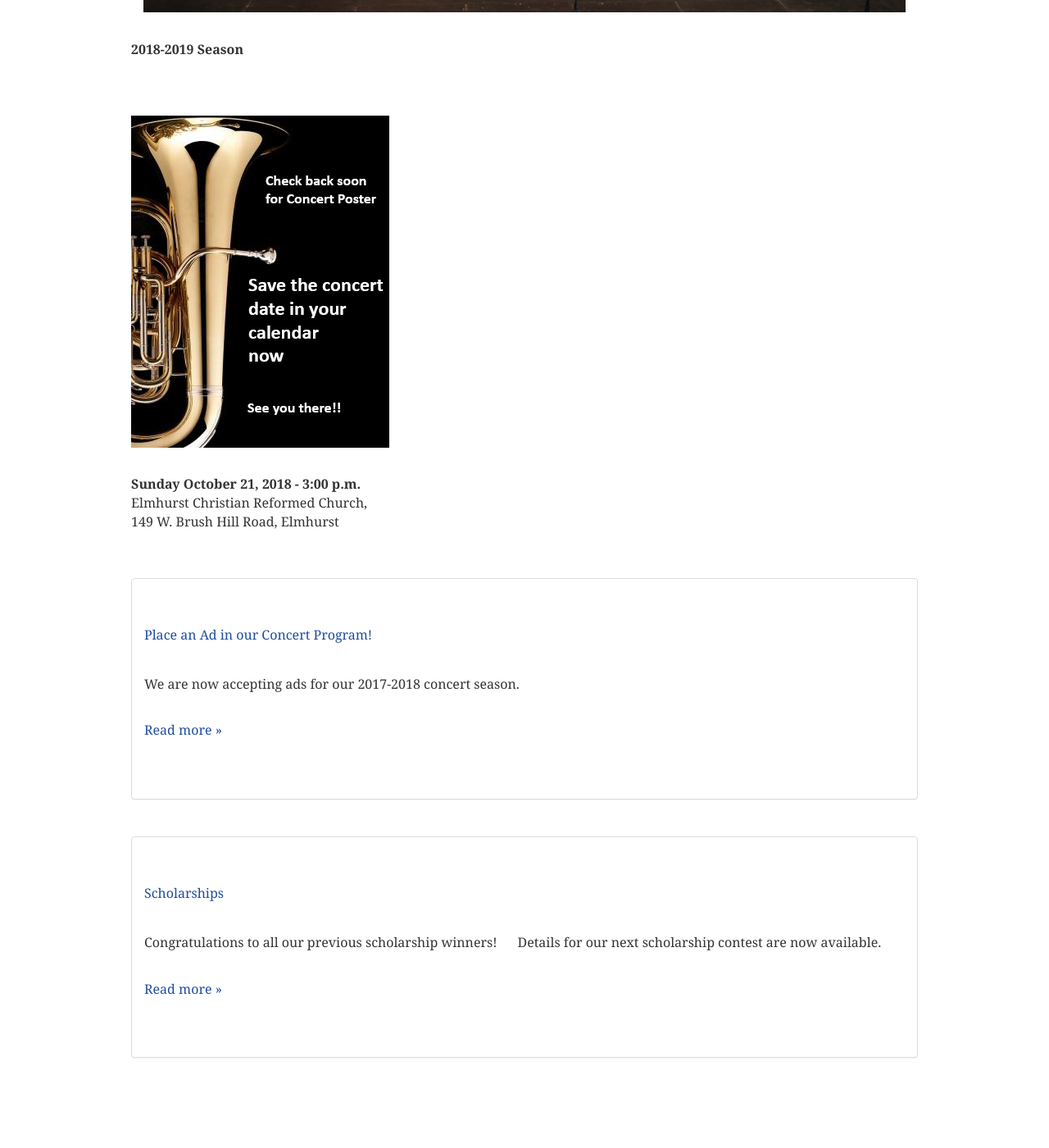
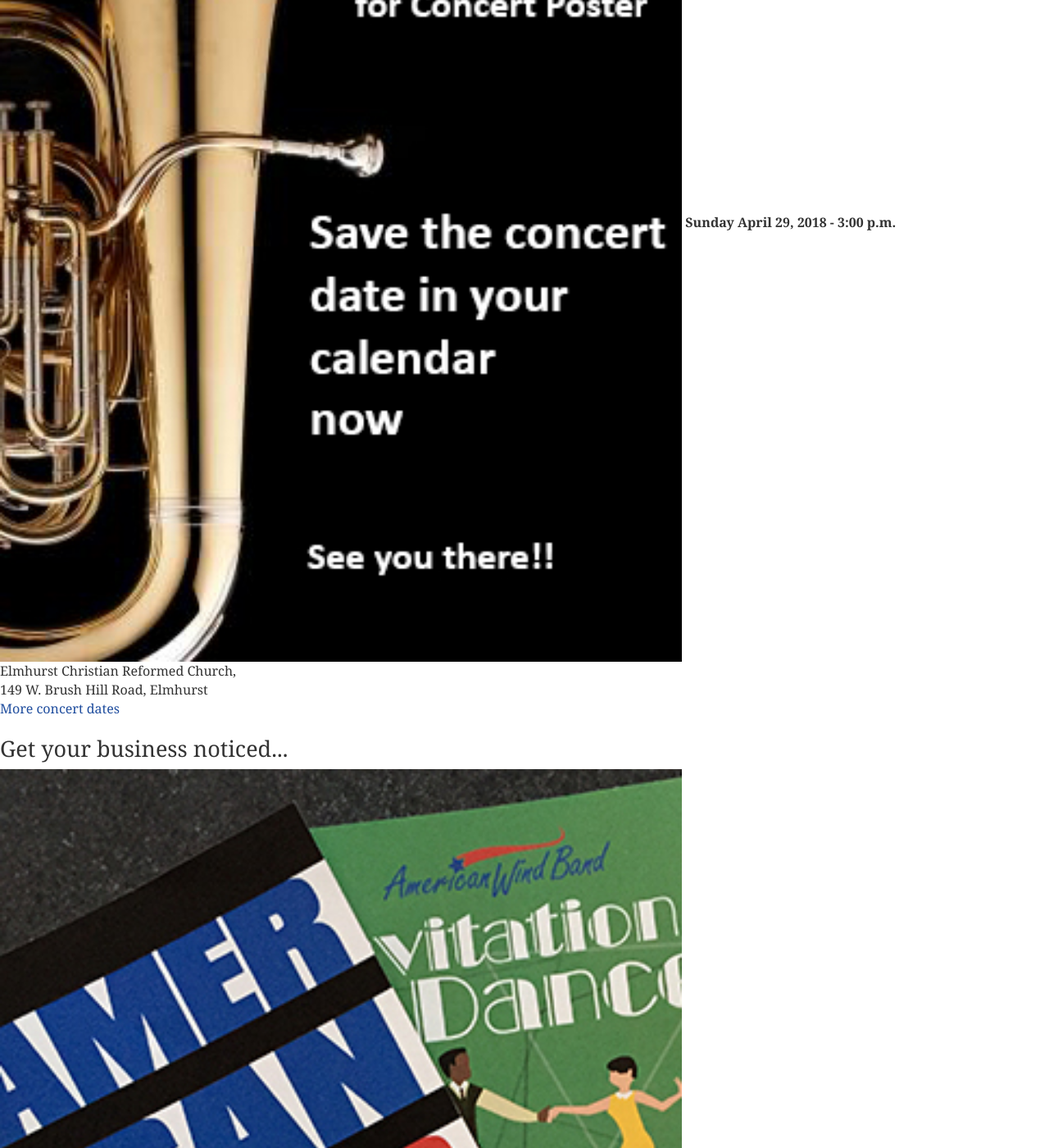
Before and after one commit to americanwindband/americanwindband.github.io, a Jekyll site: the page built from index.html, in a window 1280 px wide and 1400 px high, scrolled down 540 px. Shown: the whole window at 82% size. Built offline with Jekyll 4.4.1, drawn with Linux system fonts in a browser that asks for light colours; some of the changed text lies outside the part shown.

Commit message:
Update index.html

```diff
--- a/index.html
+++ b/index.html
@@ -5,6 +5,35 @@ layout: page-12
 </div><!-- /.row -->
 </main>
 </div><!-- .container -->
+
+<br />
+<div>
+  <div><h2>Our next concert...</h2>
+    <img src="images/awb-poster-coming-soon-01.jpg" width="65%" height="65%" alt=""/>
+    <strong>Sunday April 29, 2018 - 3:00 p.m.</strong>
+    <p>Elmhurst Christian Reformed Church,<br />
+      149 W. Brush Hill Road, Elmhurst<br />
+      <a href="performances.html">More concert dates</a>
+  </p></div>
+</div>
+
+
+<div><h2>Get your business noticed...</h2>
+<img src="images/awb-concert-programs-tile.jpg" width="65%" height="65%" alt=""/>
+	<strong>Place an Ad in our Concert Program!</strong>
+	<p>We are now accepting ads for our 2017-2018 concert season.<br />
+		<a href="sponsors.html">More information</a><br /><br />
+</p></div>
+
+<div><h2 class="tile-title-h2-text">Scholarship infomration...</h2>
+	<img class="image-centered" src="images/scholarship.jpg" width="65%" height="65%" alt=""/>
+  <strong>Congratulations to  our <br />previous scholarship winners!</strong>
+  <p>Details for our next scholarship contest are now available.<br />
+		<a href="scolarships.html">More information</a>
+  </p></div>
+<br />
+
+
 
 <!-- <div class="jumbotron">
     <div class="container">
```
